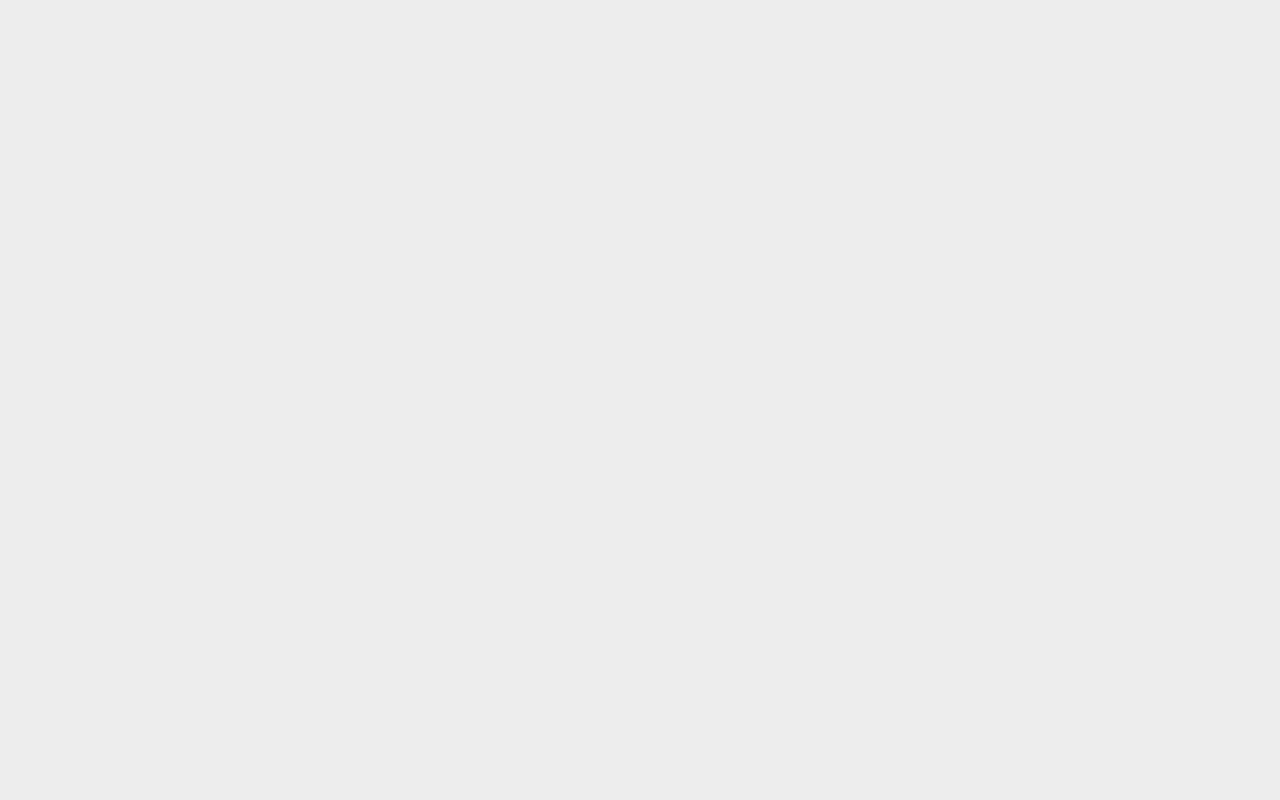
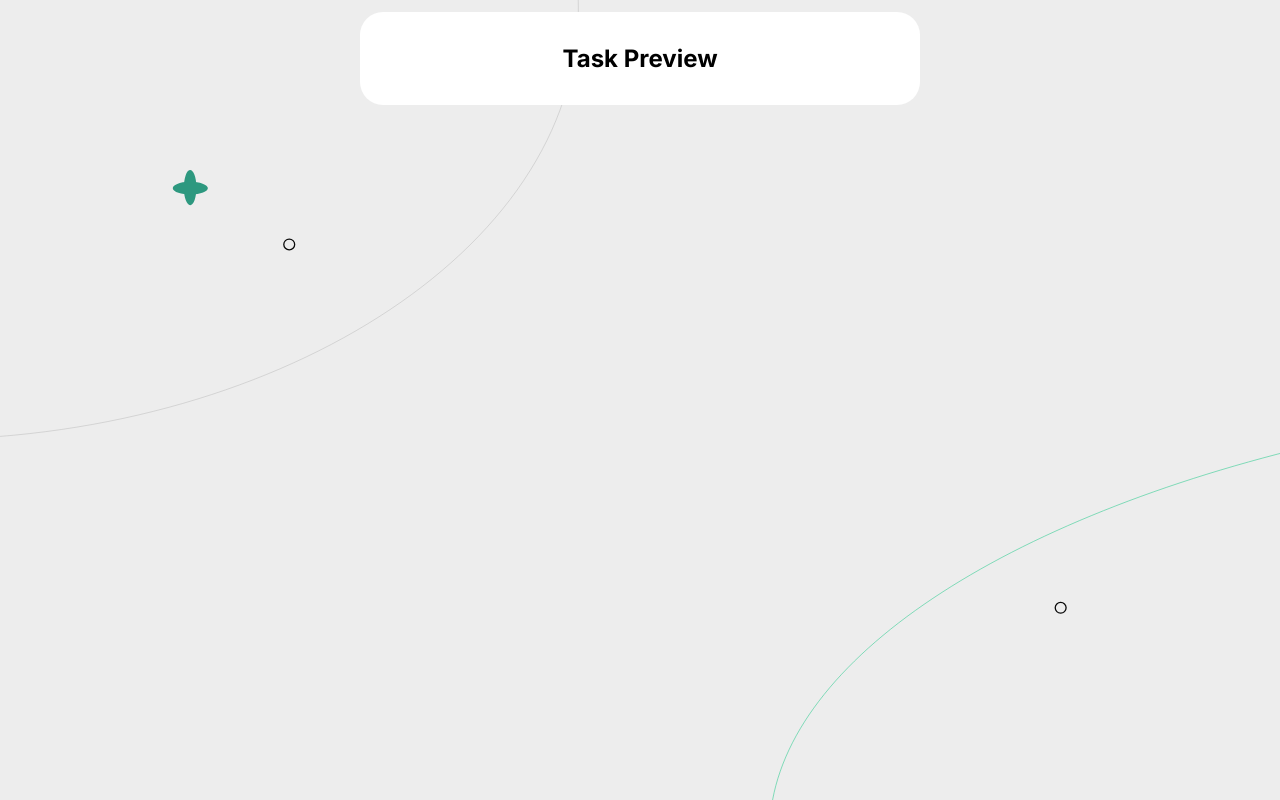
Before and after one commit to GenerationYOO/GetSP, a React (Vite) app in the folder frontend/: page /create-session/preview in a window 1280 px wide. Before the commit this address had no page. Built offline with nearby package versions, Linux system fonts and the light colour scheme.

Commit message:
Заготовка страницы с превью задач

```diff
--- a/frontend/src/App.tsx
+++ b/frontend/src/App.tsx
@@ -3,17 +3,19 @@ import { Register } from "./pages/Register/Register";
 import { Login } from "./pages/Login/Login";
 import { DevKit } from "./pages/DevKit/DevKit";
 import { SessionCreation } from "./pages/CreateSession/CreateSession";
+import { TaskPreview } from "./pages/TaskPreview/TaskPreview";
 import './App.css'
 
 function App() {
 
   return (
     <BrowserRouter basename="">
-     <Routes>
+      <Routes>
         <Route path="/register" element={<Register />} />
         <Route path="/login" element={<Login />} />
         <Route path="/devkit" element={<DevKit />} />
         <Route path="/create-session" element={<SessionCreation />} />
+        <Route path="/create-session/preview" element={<TaskPreview />} />
       </Routes>
     </BrowserRouter>
   )
--- /dev/null
+++ b/frontend/src/pages/TaskPreview/TaskPreview.tsx
@@ -0,0 +1,14 @@
+import "./TaskPreview.css"
+import { PageLayout } from "../../components/PageLayout/PageLayout"
+import { SurfaceCard } from "../../components/SurfaceCard/SurfaceCard"
+
+export function TaskPreview() {
+  return (
+    <PageLayout>
+      <SurfaceCard className="taskPreviewCard">
+        <h2>Task Preview</h2>
+
+      </SurfaceCard>
+    </PageLayout>
+  )
+}
```
Also changed, not shown: frontend/src/pages/TaskPreview/TaskPreview.css (added).
